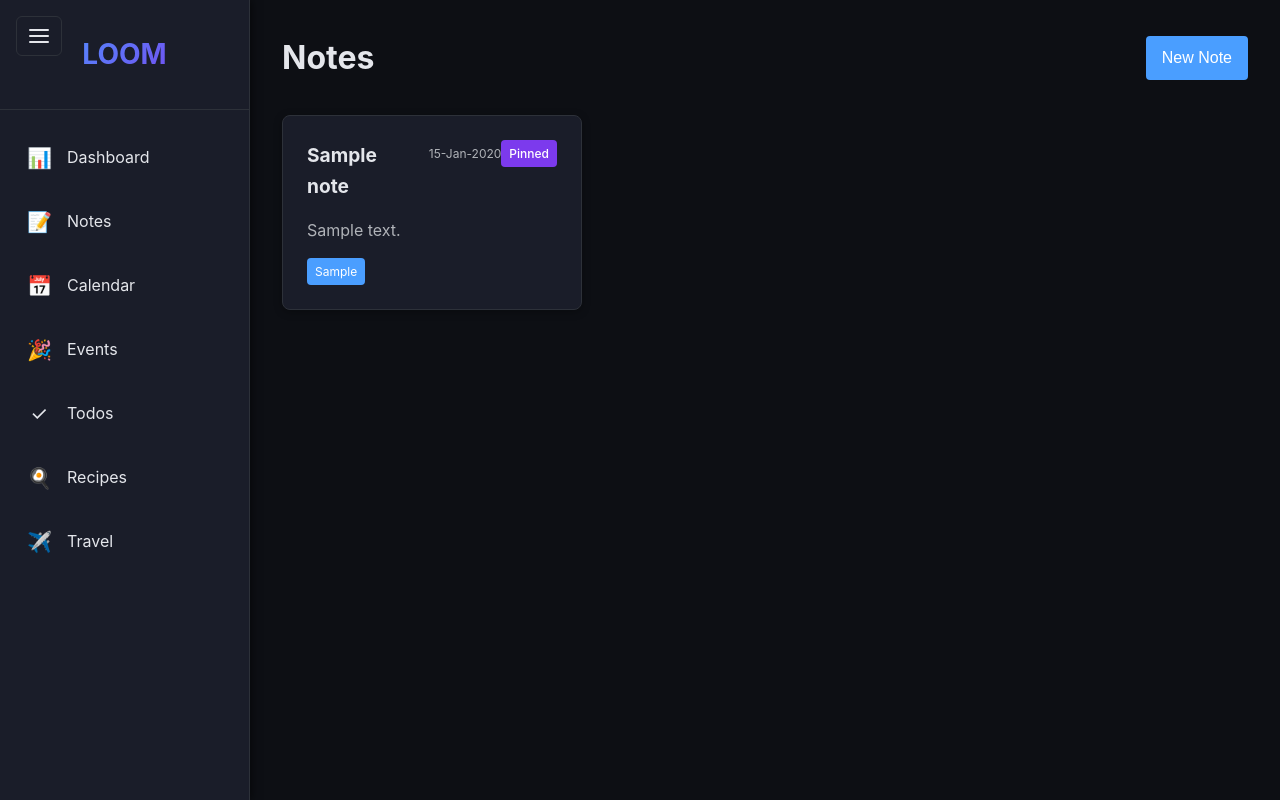
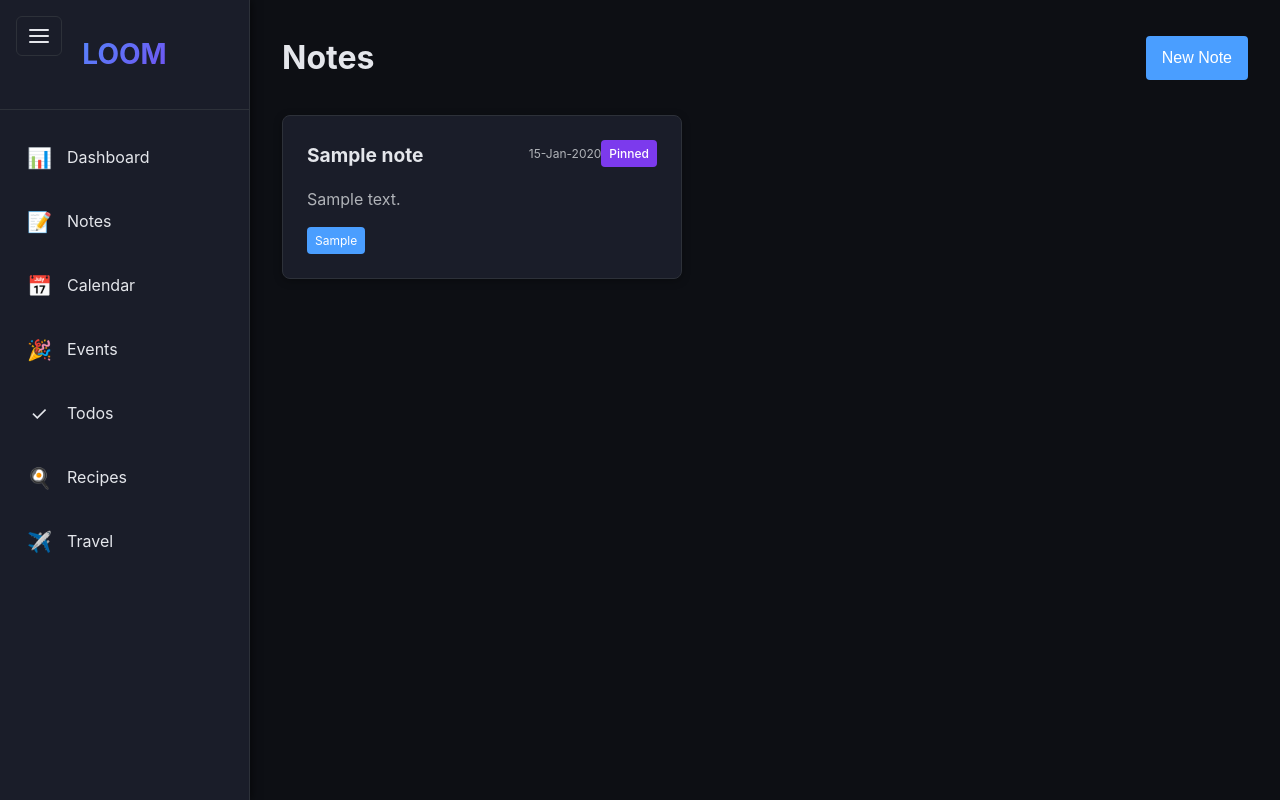
Before and after one commit to DorkSoul/LOOM, a Flask app: page /notes/ in a window 1280 px wide. Run offline with Flask 3, Linux system fonts and the light colour scheme; tables that the repository leaves empty hold one stand-in row (values such as "Sample post"); parts of the project's set-up code (start-up, migrations or seed data) failed here and were passed over; some libraries are stand-ins or nearby versions.

Commit message:
Update index.html

```diff
--- a/app/templates/notes/index.html
+++ b/app/templates/notes/index.html
@@ -212,7 +212,8 @@
 
     /* Note card styling */
     .note-card {
-        width: 300px;
+        flex: 1 1 300px;
+        max-width: 400px;
         overflow: hidden;
     }
 
```
